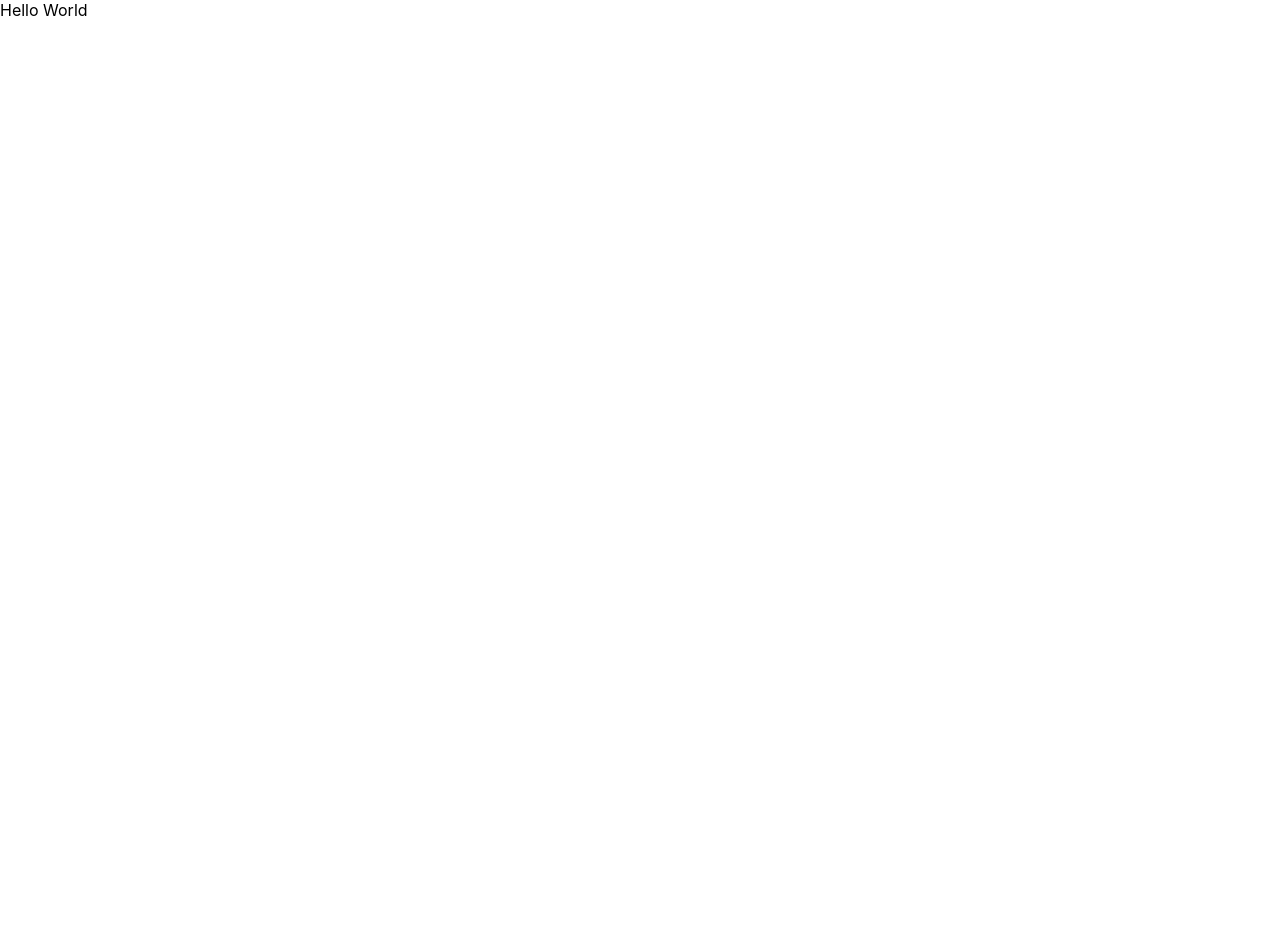
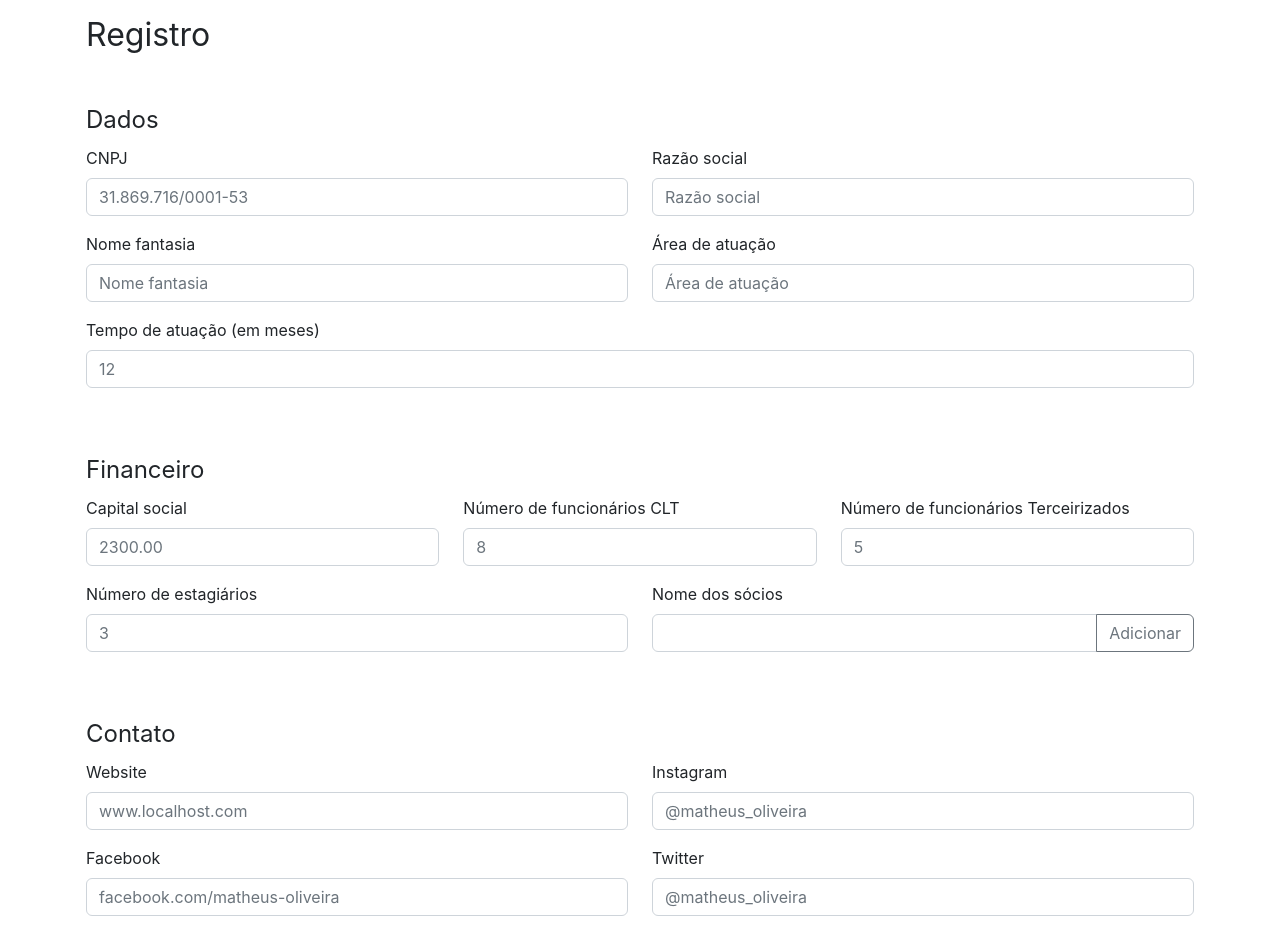
Before and after one commit to matheusinit/sistema-de-incubadoras, a React (Create React App) app in the folder front-end/: page / in a window 1280 px wide. Shown: the top 935 px of the page. Before the commit the page ends 800 px from the top, so only its background shows below. Built offline with nearby package versions, Linux system fonts and the light colour scheme.

Commit message:
implement registration page

```diff
--- a/front-end/public/index.html
+++ b/front-end/public/index.html
@@ -25,6 +25,8 @@
   <link rel="preconnect" href="https://fonts.googleapis.com">
   <link rel="preconnect" href="https://fonts.gstatic.com" crossorigin>
   <link href="https://fonts.googleapis.com/css2?family=Ubuntu:wght@300;400;500;700&display=swap" rel="stylesheet">
+  <link rel="stylesheet" href="https://cdn.jsdelivr.net/npm/bootstrap@5.2.0-beta1/dist/css/bootstrap.min.css"
+    integrity="sha384-0evHe/X+R7YkIZDRvuzKMRqM+OrBnVFBL6DOitfPri4tjfHxaWutUpFmBp4vmVor" crossorigin="anonymous" />
   <title>React App</title>
 </head>
 
--- a/front-end/src/App.tsx
+++ b/front-end/src/App.tsx
@@ -1,10 +1,9 @@
 import React from 'react';
 import './index.css'
+import Registration from './pages/Registration';
 
 function App() {
-  return (
-    <div>Hello World</div>
-  );
+  return <Registration />
 }
 
 export default App;
--- a/front-end/src/index.tsx
+++ b/front-end/src/index.tsx
@@ -1,5 +1,6 @@
 import React from 'react';
 import ReactDOM from 'react-dom/client';
+import {BrowserRouter, Routes, Route} from 'react-router-dom'
 import App from './App';
 
 const root = ReactDOM.createRoot(
@@ -7,6 +8,10 @@ const root = ReactDOM.createRoot(
 );
 root.render(
   <React.StrictMode>
-    <App />
+    <BrowserRouter>
+      <Routes>
+        <Route path="/" element={<App />} />
+      </Routes>
+    </BrowserRouter>
   </React.StrictMode>
 );
--- /dev/null
+++ b/front-end/src/pages/Registration/index.tsx
@@ -0,0 +1,194 @@
+import React, { ChangeEvent, useState } from 'react'
+import { Container, Form, Button, Row, Col, InputGroup } from 'react-bootstrap'
+
+const Registration: React.FC = () => {
+  const [partners, setPartner] = useState([{ name: "" }])
+  const [partnerText, setPartnerText] = useState("")
+
+  const handleAddPartner = () => {
+    setPartner([...partners, { name: partnerText }])
+    setPartnerText("")
+  }
+
+  const handleChangeOfPartner = (event: ChangeEvent<HTMLInputElement>) => {
+    setPartnerText(event.target.value)
+  }
+
+  const handlePopPartner = () => {
+    const partnersLocal = partners
+
+    partnersLocal.pop()
+    console.log(partnersLocal)
+    setPartner([...partnersLocal])
+  }
+
+  return (
+    <Container className='p-3' fluid="sm">
+      <h2 className="fw-normal mb-5">Registro</h2>
+
+      <Form>
+        <fieldset className="mb-5">
+          <legend>Dados</legend>
+
+          <Row>
+            <Col sm={12} md={6}>
+              <Form.Group className="mb-3">
+                <Form.Label>CNPJ</Form.Label>
+                <Form.Control type="text" placeholder="31.869.716/0001-53" />
+              </Form.Group>
+            </Col>
+
+            <Col sm={12} md={6}>
+              <Form.Group className="mb-3">
+                <Form.Label>Razão social</Form.Label>
+                <Form.Control type="text" placeholder="Razão social" />
+              </Form.Group>
+            </Col>
+          </Row>
+
+          <Row>
+            <Col sm={12} md={6}>
+              <Form.Group className="mb-3">
+                <Form.Label>Nome fantasia</Form.Label>
+                <Form.Control type="text" placeholder="Nome fantasia" />
+              </Form.Group>
+            </Col>
+
+            <Col sm={12} md={6}>
+              <Form.Group className="mb-3">
+                <Form.Label>Área de atuação</Form.Label>
+                <Form.Control type="text" placeholder="Área de atuação" />
+              </Form.Group>
+            </Col>
+          </Row>
+
+          <Form.Group className="mb-3">
+            <Form.Label>Tempo de atuação (em meses) </Form.Label>
+            <Form.Control type="number" placeholder="12" />
+          </Form.Group>
+        </fieldset>
+
+        <fieldset className="mb-5">
+          <legend>Financeiro</legend>
+
+          <Row>
+            <Col sm={12} md={4}>
+              <Form.Group className="mb-3">
+                <Form.Label>Capital social</Form.Label>
+                <Form.Control type="number" placeholder="2300.00" step="0.01" />
+              </Form.Group>
+            </Col>
+
+            <Col sm={12} md={4}>
+            <Form.Group className="mb-3">
+              <Form.Label>Número de funcionários CLT</Form.Label>
+              <Form.Control type="number" placeholder="8" />
+            </Form.Group>
+            </Col>
+
+            <Col sm={12} md={4}>
+            <Form.Group className="mb-3">
+              <Form.Label>Número de funcionários Terceirizados</Form.Label>
+              <Form.Control type="number" placeholder="5" />
+            </Form.Group>
+            </Col>
+          </Row>
+
+          <Row>
+            <Col sm={12} md={6}>
+              <Form.Group className="mb-3">
+                <Form.Label>Número de estagiários</Form.Label>
+                <Form.Control type="number" placeholder="3" />
+              </Form.Group>
+            </Col>
+
+            <Col sm={12} md={6}>
+              <Form.Group className="mb-3">
+                <Form.Label>Nome dos sócios</Form.Label>
+                <InputGroup className="mb-3">
+                  <Form.Control type="text" aria-describedby="add-button" value={partnerText}  onChange={handleChangeOfPartner} />
+                  <Button variant="outline-secondary" id="add-button" onClick={handleAddPartner}>Adicionar</Button>
+                </InputGroup>
+              </Form.Group>
+            </Col>
+          </Row>
+
+          {partners.map((partner, index) => {
+            if (partner.name !== "") {
+              return (
+                <Form.Group key={index}>
+                  <Form.Label>Novo sócio</Form.Label>
+                  <InputGroup className="mb-3">
+                    <Form.Control type="text" name="name" placeholder="Nome do sócio" value={partner.name} disabled />
+                    {partners.length - 1 === index && <Button variant="outline-warning" onClick={handlePopPartner}>Remover</Button> }
+                  </InputGroup>
+                </Form.Group>
+              )
+            }
+          })}
+        </fieldset>
+
+        <fieldset className="mb-5">
+          <legend>Contato</legend>
+
+          <Row>
+            <Col sm={12} md={6}>
+              <Form.Group className="mb-3">
+                <Form.Label>Website</Form.Label>
+                <Form.Control type="text" placeholder="www.localhost.com" />
+              </Form.Group>
+            </Col>
+
+            <Col sm={12} md={6}>
+              <Form.Group className="mb-3">
+                <Form.Label>Instagram</Form.Label>
+                <Form.Control type="text" placeholder="@matheus_oliveira" />
+              </Form.Group>
+            </Col>
+          </Row>
+
+          <Row>
+            <Col sm={12} md={6}>
+              <Form.Group className="mb-3">
+                <Form.Label>Facebook</Form.Label>
+                <Form.Control type="text" placeholder="facebook.com/matheus-oliveira" />
+              </Form.Group>
+            </Col>
+
+            <Col sm={12} md={6}>
+              <Form.Group className="mb-3">
+                <Form.Label>Twitter</Form.Label>
+                <Form.Control type="text" placeholder="@matheus_oliveira" />
+              </Form.Group>
+            </Col>
+          </Row>
+
+          <Row>
+            <Col sm={12} md={6}>
+              <Form.Group className="mb-3">
+                <Form.Label>Linkedin</Form.Label>
+                <Form.Control type="text" placeholder="www.linkedin.com/in/matheus-silva13" />
+              </Form.Group>
+            </Col>
+
+            <Col sm={12} md={6}>
+              <Form.Group className="mb-3">
+                <Form.Label>Whatsapp</Form.Label>
+                <Form.Control type="text" placeholder="(84) 9 9610-2932 " />
+              </Form.Group>
+            </Col>
+          </Row>
+
+          <Form.Group className="mb-3">
+            <Form.Label>Email</Form.Label>
+            <Form.Control type="email" placeholder="email@email.com" />
+          </Form.Group>
+        </fieldset>
+
+        <Button variant="primary" type="submit">Cadastrar</Button>
+      </Form>
+    </Container>
+  )
+}
+
+export default Registration
```
